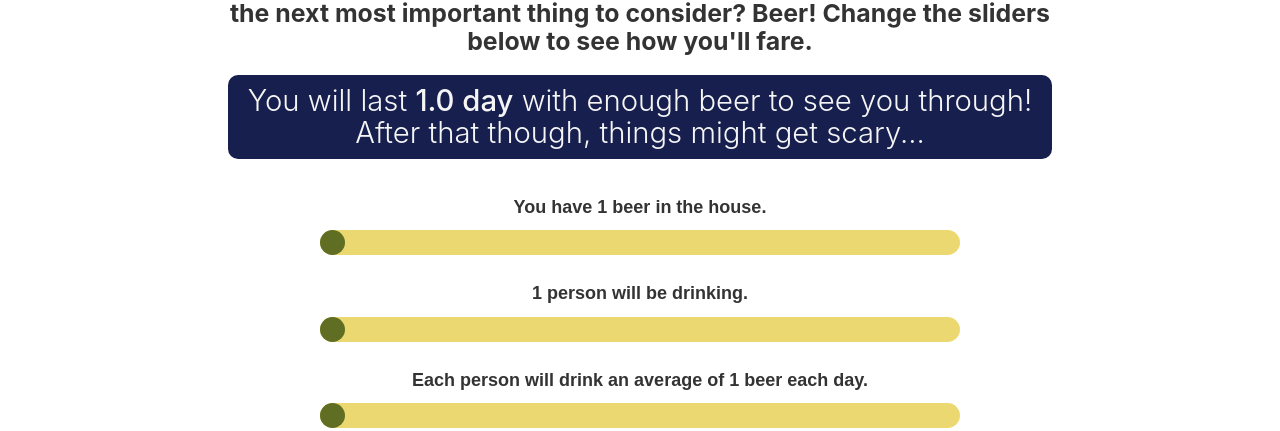
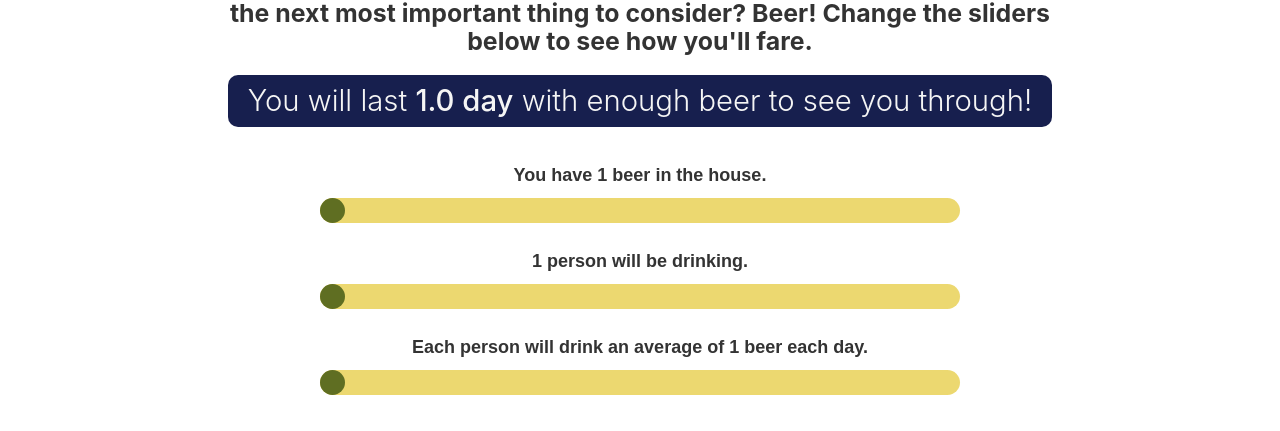
Before and after one commit to lizkaufman/quarantine-beer-calculator, a Gatsby site: page / in a window 1280 px wide. Shown: the part 450-881 px from the top of the page. Built offline with nearby package versions, Linux system fonts and the light colour scheme; Gatsby itself is replaced by a stand-in of ours.

Commit message:
shortened results message

```diff
--- a/src/components/Sliders/index.js
+++ b/src/components/Sliders/index.js
@@ -38,8 +38,6 @@ function Sliders() {
           {result} {result > 1 ? "days" : "day"}
         </span>{" "}
         with enough beer to see you through!
-        <br />
-        After that though, things might get scary...
       </h2>
       <p>
         You have {beers} {beers > 1 ? "beers" : "beer"} in the house.
```
